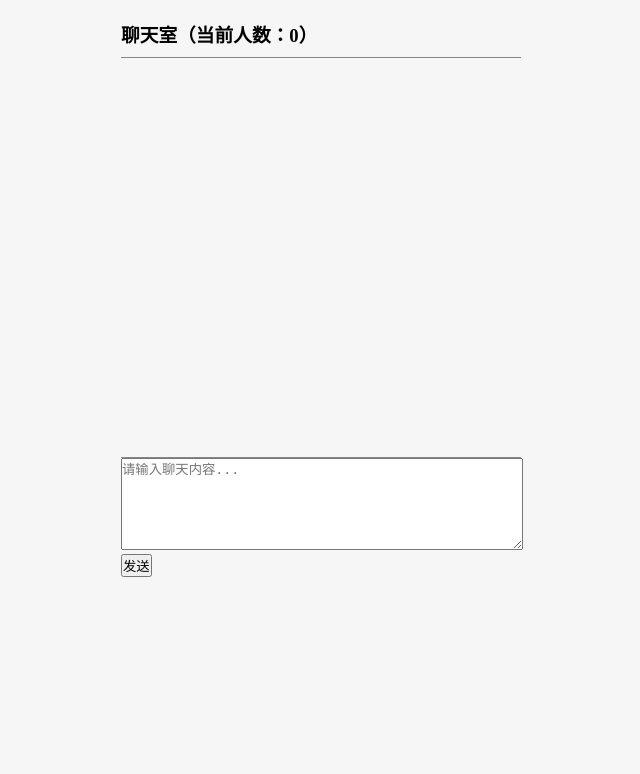
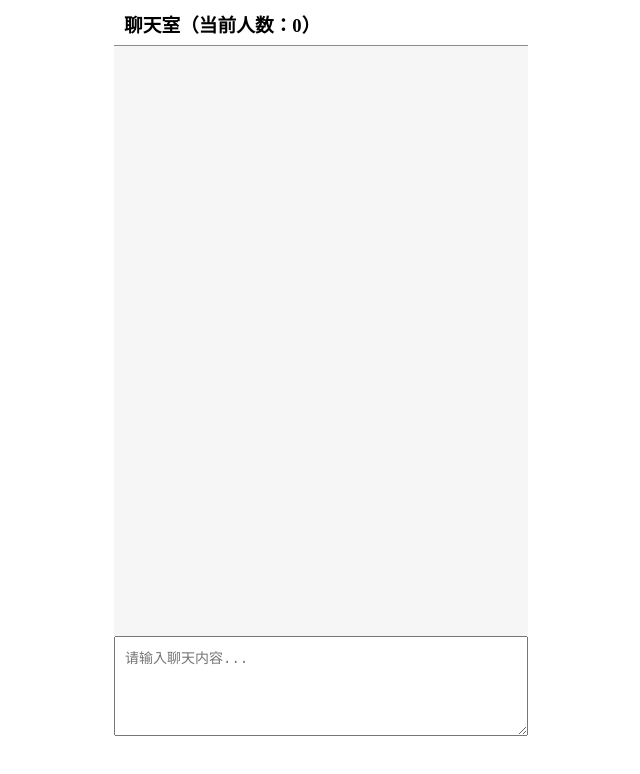
Before and after one commit to imcycc/chat, a plain HTML site: page index.html in a window 1280 px wide. Shown: the whole page, without its empty margins (319-959 px from the left). Drawn offline with nearby package versions, Linux system fonts and the light colour scheme.

Commit message:
style: new ui

```diff
--- a/index.html
+++ b/index.html
@@ -13,30 +13,56 @@
       padding: 0;
     }
 
-    body {
-      max-width: 400px;
-      margin: 0 auto;
-      /* padding: 20px 0; */
-      padding: 10px;
-      background: #f6f6f6;
+    html,
+    body,
+    #root {
+      height: 100%;
     }
 
-    h3 {
-      padding: 10px 0;
-      border-bottom: 1px solid rgba(0, 0, 0, .45);
+    #root {
+      max-width: 414px;
+      max-height: 736px;
+      margin: 0 auto;
+      box-sizing: border-box;
+      background: #f6f6f6;
+      position: relative;
     }
 
-    #box {
-      height: 400px;
+
+    #title {
+      position: absolute;
+      left: 0;
+      top: 0;
+      z-index: 1;
       width: 100%;
+      box-sizing: border-box;
+      padding: 10px;
+      height: 46px;
+      border-bottom: 1px solid rgba(0, 0, 0, .45);
+      background: #fff;
+    }
+
+    #content {
+      position: absolute;
+      left: 0;
+      top: 0;
+      width: 100%;
+      height: 100%;
+      padding: 56px 10px 110px;
+      box-sizing: border-box;
       overflow-y: auto;
-      padding: 10px;
-      box-sizing: border-box;
-      border-bottom: 1px solid rgba(0, 0, 0, .45);
     }
 
     #ipt {
+      position: absolute;
+      left: 0;
+      bottom: 0;
       width: 100%;
+      height: 100px;
+      font-size: 14px;
+      padding: 10px;
+      box-sizing: border-box;
+      outline: none;
     }
 
     .msg-agent {
@@ -66,22 +92,20 @@
     }
   </style>
   <script tepe="text/javascript" src="http://code.jquery.com/jquery-3.3.1.min.js"></script>
-  <!-- <script tepe="text/javascript" src="http://code.jquery.com/jquery-3.2.1.js"></script> -->
 
 </head>
 
 <body>
-  <h3 id="title">聊天室（当前人数：0）</h3>
-  <div id="box"></div>
-  <textarea id="ipt" rows="6" placeholder="请输入聊天内容..."></textarea>
-  <br />
-  <button id="btn">发送</button>
+  <div id="root">
+    <h3 id="title">聊天室（当前人数：0）</h3>
+    <div id="content"></div>
+    <textarea id="ipt" placeholder="请输入聊天内容..."></textarea>
+  </div>
 </body>
 
 <script type="text/javascript">
   $(function () {
-    // var ws = new WebSocket('ws://localhost:5555');
-    var ws = new WebSocket('ws://132.232.16.28:5555');
+    var ws = window.location.host === 'chat.whosmeya.com' ? new WebSocket('ws://132.232.16.28:5555') : new WebSocket('ws://localhost:5555');
     ws.onopen = function () { console.log('已连接。。。') }
     ws.onclose = function () { console.log('连接已关闭。。。') }
     ws.onmessage = function (evt) {
@@ -94,10 +118,6 @@
       $(document).scrollTop(0);
     })
 
-    $('#btn').click(function () {
-      sendData();
-    })
-
     $(document).keydown(function (e) {
       var e = e || window.event;
       if (e.keyCode === 13) {
@@ -108,21 +128,41 @@
       }
     })
 
+    const formatTime = date => {
+      const year = date.getFullYear()
+      const month = date.getMonth() + 1
+      const day = date.getDate()
+      const hour = date.getHours()
+      const minute = date.getMinutes()
+      const second = date.getSeconds()
+
+      return [year, month, day].map(formatNumber).join('/') + ' ' + [hour, minute, second].map(formatNumber).join(':')
+    }
+
+    const formatNumber = n => {
+      n = n.toString()
+      return n[1] ? n : '0' + n
+    }
+
+    const formatUserName = function (val) {
+      return '用户' + formatNumber(val);
+    }
+
     const handleData = function (json) {
       if (json.type === 'msg') {
         var htmlstr = `<div class="msg-agent">
-          <div class="name">用户：${json.userId} ${json.time}</div>
+          <div class="name">${formatUserName(json.userId)} ${formatTime(new Date(json.time))}</div>
           <div class="bubble">${json.data}</div>
           </div>`;
-        $('#box').append($(htmlstr))
+        $('#content').append($(htmlstr))
       } else if (json.type === 'insert') {
-        $('#box').append($(`<div class="msg-agent name">${json.userId} 加入群聊</div>`));
+        $('#content').append($(`<div class="msg-agent name">${formatUserName(json.userId)} 加入群聊</div>`));
         $('#title').html(`聊天室 （当前人数：${json.data}人）`);
       } else if (json.type === 'delete') {
-        $('#box').append($(`<div class="msg-agent name">${json.userId} 退出群聊</div>`));
+        $('#content').append($(`<div class="msg-agent name">${formatUserName(json.userId)} 退出群聊</div>`));
         $('#title').html(`聊天室 （当前人数：${json.data}人）`);
       }
-      box.scrollTop = box.scrollHeight;
+      content.scrollTop = content.scrollHeight;
     }
 
     const sendData = function () {
```
Also changed, not shown: 1 other file.
